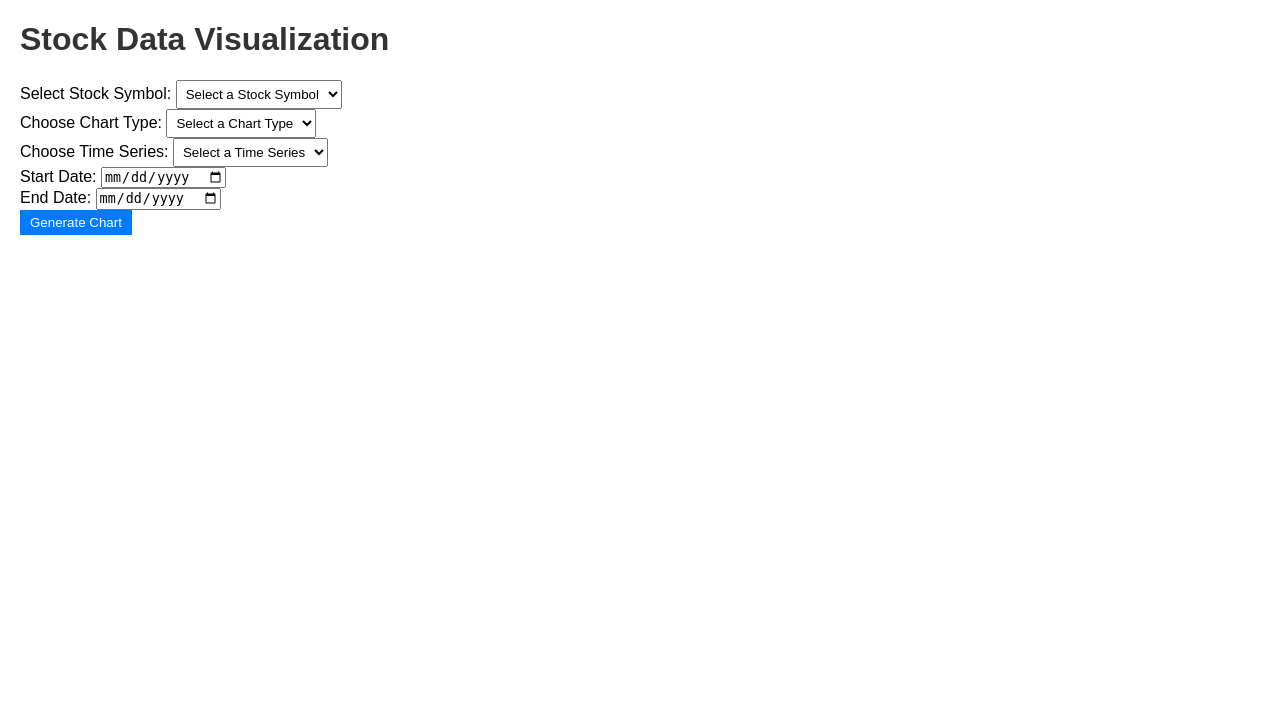
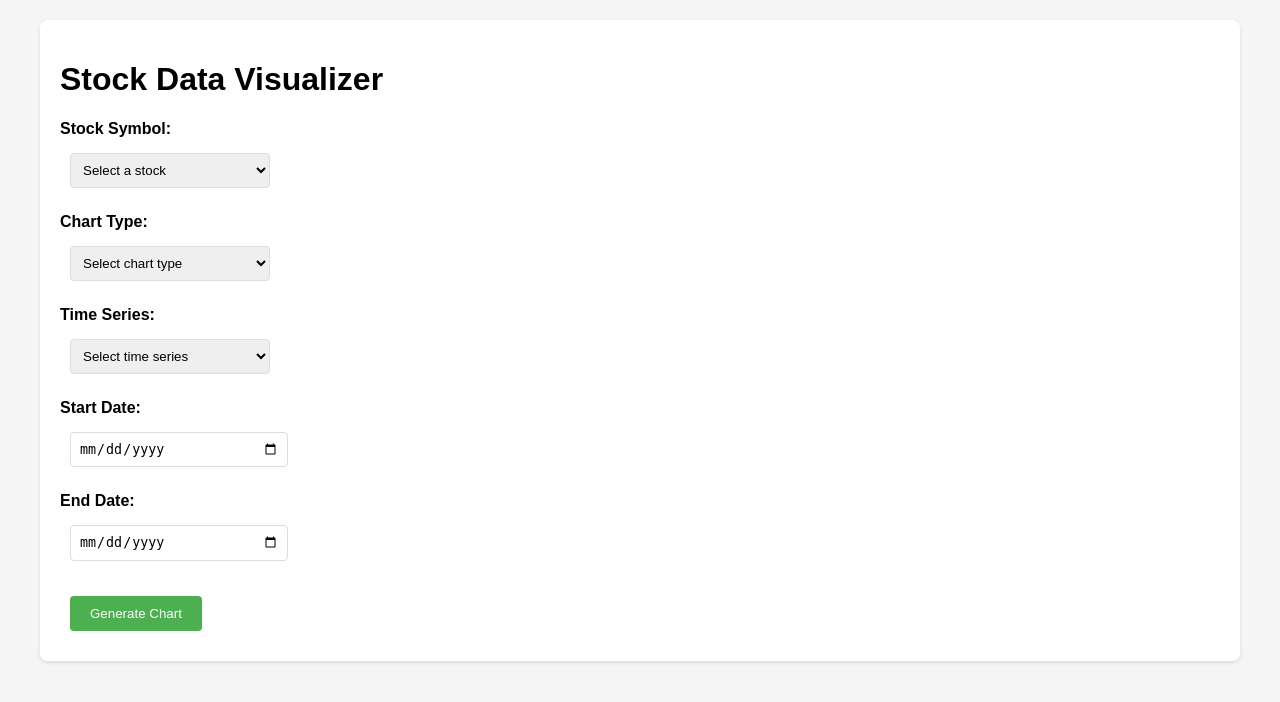
Before and after one commit to kyleniedergerke/project-3a, a Flask app: page / in a window 1280 px wide. Shown: the top 702 px of the page. Run offline with Flask 2, Linux system fonts and the light colour scheme.

Commit message:
project 3a

```diff
--- a/app.py
+++ b/app.py
@@ -2,126 +2,120 @@ from flask import Flask, render_template, request
 import requests
 import pygal
 import csv
-from lxml import etree
 from datetime import datetime
+import os
 
 app = Flask(__name__)
 app.config["DEBUG"] = True
 
-# Function to get stock data from Alpha Vantage
+
+# Function checks date inputs
+def validate_dates(start_date, end_date):
+    try:
+        start = datetime.strptime(start_date, '%Y-%m-%d')
+        end = datetime.strptime(end_date, '%Y-%m-%d')
+        if end < start:
+            return False, "End date must be after start date"
+        if end > datetime.now():
+            return False, "End date cannot be in the future"
+        return True, ""
+    except ValueError:
+        return False, "Invalid date format. Use YYYY-MM-DD"
+
+
+# Function gets data from Slpha Vantage
 def get_stock_data(symbol, function):
     api_key = "3B5JUABSNGNCK67I"
     url = f'https://www.alphavantage.co/query?function={function}&symbol={symbol}&apikey={api_key}'
+    if function == "TIME_SERIES_INTRADAY":
+        url += "&interval=5min"
     response = requests.get(url)
-    data = response.json()
-    return data
+    return response.json()
 
-# Load stock symbols from a CSV file using the csv module
+# Load ticker symbols from CSV
 def load_stock_symbols():
     stock_symbols = []
-    with open('stocks.csv', newline='') as csvfile:
-        reader = csv.DictReader(csvfile)
-        for row in reader:
-            stock_symbols.append(row['Symbol'])  # Assuming the header is 'Symbol'
-    return stock_symbols
+    try:
+        with open('stocks.csv', newline='') as csvfile:
+            reader = csv.DictReader(csvfile)
+            return [row['Symbol'] for row in reader]
+    except FileNotFoundError:
+        return []
 
-# Route for the main page
+# Main route
 @app.route('/', methods=['GET', 'POST'])
 def index():
-    stock_data = None
-    chart_file = None
-    stock_symbols = load_stock_symbols()  # Load stock symbols
+    stock_data, chart_file, error_message = None, None, None
+    stock_symbols = load_stock_symbols()
 
-    if request.method == 'POST':  # Only process form data if it's a POST request
-        print("Form data:", request.form)
+    if request.method == 'POST':
         try:
-            symbol = request.form.get('stock_symbols')
-            chart_type = request.form.get('chartType')
-            function = request.form.get('timeSeries')
-            start_date = request.form.get('startDate')
-            end_date = request.form.get('endDate')
+            symbol, chart_type, function, start_date, end_date = (
+                request.form.get('stock_symbols'),
+                request.form.get('chartType'),
+                request.form.get('timeSeries'),
+                request.form.get('startDate'),
+                request.form.get('endDate')
+            )
 
-            # Validate input
             if not all([symbol, function, start_date, end_date, chart_type]):
-                raise ValueError("All fields are required.")
-
+                raise ValueError("All fields are required")
+            is_valid, date_error = validate_dates(start_date, end_date)
+            if not is_valid:
+                raise ValueError(date_error)
             stock_data = get_stock_data(symbol, function)
 
-            #print("Function:", function)  # Log function type
-            #print(f"Symbol: {symbol}, Chart type: {chart_type}")  # Log stock symbol and chart type
-            #print("Stock data received:", stock_data)
-
-            # Check for errors in the stock data
             if 'Error Message' in stock_data:
-                raise ValueError("Invalid stock symbol or function.")
-
-            #print(f"Start date: {start_date}, End date: {end_date}")  # Log date range
-
-            # Process and plot data
-            dates, open_prices, high_prices, low_prices, closing_prices = process_data(stock_data, start_date, end_date)
-            #print("Processed data:", dates, open_prices, high_prices, low_prices, closing_prices)
-
-            # Check if any data was returned
-            if not dates:
-                # Adjust the end date to the last available date in the API response
-                last_available_date = max(stock_data["Time Series (Daily)"].keys())
-                print(f"No data for the given range. Adjusting end date to: {last_available_date}")
-                dates, open_prices, high_prices, low_prices, closing_prices = process_data(stock_data, start_date, last_available_date)
-
-            if not dates:
-                raise ValueError("No data available for the adjusted date range.")  # Log processed data
-
-            if dates and open_prices and high_prices and low_prices and closing_prices:
+                raise ValueError("API Error: Invalid symbol or function.")
+            dates, open_prices, high_prices, low_prices, closing_prices = process_data(stock_data, start_date, end_date, function)
+            if dates:
                 chart_file = plot_data(dates, open_prices, high_prices, low_prices, closing_prices, chart_type, symbol)
             else:
-                raise ValueError("No data available for the given date range.")
+                raise ValueError("No data available for the selected date range")
 
-        except Exception as e:
-            print(f"Error processing request: {str(e)}")
-            stock_data = {"error": str(e)}
+        except ValueError as e:
+            error_message = str(e)
 
-    return render_template('index.html', stock_symbols=stock_symbols, stock_data=stock_data, chart_file=chart_file)
+    return render_template('index.html',
+                           stock_symbols=stock_symbols,
+                           stock_data=stock_data,
+                           chart_file=chart_file,
+                           error_message=error_message)
 
-# Keep the rest of your functions unchanged
-def process_data(data, start_date, end_date):
-    time_series = data.get("Time Series (Daily)", {})
-    print("Available dates in API response:", time_series.keys())  # Log available dates
-    dates = []
-    open_prices = []
-    high_prices = []
-    low_prices = []
-    closing_prices = []
+# Process data
+def process_data(data, start_date, end_date, function):
+    time_series_key = {
+        "TIME_SERIES_DAILY": "Time Series (Daily)",
+        "TIME_SERIES_WEEKLY": "Weekly Time Series",
+        "TIME_SERIES_MONTHLY": "Monthly Time Series",
+        "TIME_SERIES_INTRADAY": "Time Series (5min)"
+    }.get(function, None)
+
+    time_series = data.get(time_series_key, {})
+    dates, open_prices, high_prices, low_prices, closing_prices = [], [], [], [], []
 
     for date, values in time_series.items():
-        if start_date <= date <= end_date:
+        compare_date = date.split()[0] if function == "TIME_SERIES_INTRADAY" else date
+        if start_date <= compare_date <= end_date:
             dates.append(date)
-            open_prices.append(float(values['1. open']))  # Use '1. open' for open price
-            high_prices.append(float(values['2. high']))   # Use '2. high' for high price
-            low_prices.append(float(values['3. low']))     # Use '3. low' for low price
-            closing_prices.append(float(values['4. close']))  # Use '4. close' for closing price
+            open_prices.append(float(values.get('1. open', 0)))
+            high_prices.append(float(values.get('2. high', 0)))
+            low_prices.append(float(values.get('3. low', 0)))
+            closing_prices.append(float(values.get('4. close', 0)))
 
     return dates, open_prices, high_prices, low_prices, closing_prices
 
+# Plot stock data
 def plot_data(dates, open_prices, high_prices, low_prices, closing_prices, chart_type, symbol):
-    if chart_type.lower() == 'line':
-        chart = pygal.Line(title=f'Stock Price for {symbol}', x_title='Date', y_title='Price')
-
-    elif chart_type.lower() == 'bar':
-        chart = pygal.Bar(title=f'Stock Price for {symbol}', x_title='Date', y_title='Price')
-    else:
-        print("Unsupported chart type.")
-        return None
-
-    chart.x_labels = dates
+    chart = pygal.Line(title=f'Stock Price for {symbol}', x_title='Date', y_title='Price', x_label_rotation=45) if chart_type.lower() == 'line' else pygal.Bar(title=f'Stock Price for {symbol}', x_title='Date', y_title='Price', x_label_rotation=45)
+    chart.x_labels = [datetime.strptime(date, '%Y-%m-%d %H:%M:%S').strftime('%Y-%m-%d %H:%M') if ' ' in date else date for date in dates]
     chart.add('Open', open_prices)
     chart.add('High', high_prices)
     chart.add('Low', low_prices)
     chart.add('Close', closing_prices)
-
-    # Save to static folder
     chart_file = 'static/stock_price_chart.svg'
     chart.render_to_file(chart_file)
     return chart_file
 
-# Main program section
-app.run(host='0.0.0.0', port=8080)
+if __name__ == '__main__':
+    app.run(host='0.0.0.0', port=8080)
--- a/templates/index.html
+++ b/templates/index.html
@@ -1,91 +1,167 @@
 <!DOCTYPE html>
 <html lang="en">
 <head>
-    <meta charset="UTF-8" />
-    <meta name="viewport" content="width=device-width, initial-scale=1.0" />
-    <title>Stock Data Visualization</title>
+    <meta charset="UTF-8">
+    <meta name="viewport" content="width=device-width, initial-scale=1.0">
+    <title>Stock Data Visualizer</title>
     <style>
         body {
             font-family: Arial, sans-serif;
-            margin: 20px;
+            max-width: 1200px;
+            margin: 0 auto;
+            padding: 20px;
+            background-color: #f5f5f5;
         }
-
-        h1 {
-            color: #333;
+        .container {
+            background-color: white;
+            padding: 20px;
+            border-radius: 8px;
+            box-shadow: 0 2px 4px rgba(0,0,0,0.1);
         }
-
-        form {
-            margin: 20px 0;
+        select, input, button {
+            padding: 8px;
+            margin: 10px;
+            border: 1px solid #ddd;
+            border-radius: 4px;
+            width: 200px;
         }
-
-        select {
-            padding: 5px;
-            margin-right: 10px;
-        }
-
         button {
-            padding: 5px 10px;
-            background-color: #007bff;
+            background-color: #4CAF50;
             color: white;
             border: none;
             cursor: pointer;
+            padding: 10px 20px;
+            width: auto;
         }
-
         button:hover {
-            background-color: #0056b3;
+            background-color: #45a049;
+        }
+        .error {
+            color: red;
+            padding: 10px;
+            margin: 10px 0;
+            border: 1px solid red;
+            border-radius: 4px;
+            display: none;
+        }
+        .loader {
+            border: 4px solid #f3f3f3;
+            border-radius: 50%;
+            border-top: 4px solid #3498db;
+            width: 40px;
+            height: 40px;
+            animation: spin 1s linear infinite;
+            display: none;
+            margin: 20px auto;
+        }
+        @keyframes spin {
+            0% { transform: rotate(0deg); }
+            100% { transform: rotate(360deg); }
+        }
+        .chart-container {
+            margin-top: 20px;
+            overflow: auto;
+        }
+        .form-group {
+            margin-bottom: 15px;
+        }
+        label {
+            display: block;
+            margin-bottom: 5px;
+            font-weight: bold;
         }
     </style>
 </head>
+<body>
+    <div class="container">
+        <h1>Stock Data Visualizer</h1>
 
-<body>
-    <h1>Stock Data Visualization</h1>
         <form method="POST">
-        <label for="symbols">Select Stock Symbol:</label>
+            <div class="form-group">
+                <label for="stock_symbols">Stock Symbol:</label>
                 <select name="stock_symbols" id="stock_symbols" required>
-            <option value="">Select a Stock Symbol</option>
-            {% for symbols in stock_symbols %}
-            <option value="{{ symbols }}">{{ symbols }}</option>
+                    <option value="" disabled selected>Select a stock</option>
+                    {% for symbol in stock_symbols %}
+                    <option value="{{ symbol }}">{{ symbol }}</option>
                     {% endfor %}
                 </select>
+            </div>
 
-        <br />
-        <label for="chartType">Choose Chart Type:</label>
-        <select id="chartType" name="chartType" required>
-            <option value="">Select a Chart Type</option>
-            <option value="line">1. Line</option>
-            <option value="bar">2. Bar</option>
-            <!-- Add chart types here -->
+            <div class="form-group">
+                <label for="chartType">Chart Type:</label>
+                <select name="chartType" id="chartType" required>
+                    <option value="" disabled selected>Select chart type</option>
+                    <option value="line">Line</option>
+                    <option value="bar">Bar</option>
                 </select>
-        <br />
+            </div>
 
-        <label for="timeSeries">Choose Time Series:</label>
-        <select id="timeSeries" name="timeSeries" required>
-            <option value="">Select a Time Series</option>
-            <option value="TIME_SERIES_INTRADAY">1. Intraday</option>
-            <option value="TIME_SERIES_DAILY">2. Daily</option>
-            <option value="TIME_SERIES_WEEKLY">3. Weekly</option>
-            <option value="TIME_SERIES_MONTHLY">4. Monthly</option>
+            <div class="form-group">
+                <label for="timeSeries">Time Series:</label>
+                <select name="timeSeries" id="timeSeries" required>
+                    <option value="" disabled selected>Select time series</option>
+                    <option value="TIME_SERIES_INTRADAY">Intraday</option>
+                    <option value="TIME_SERIES_DAILY">Daily</option>
+                    <option value="TIME_SERIES_WEEKLY">Weekly</option>
+                    <option value="TIME_SERIES_MONTHLY">Monthly</option>
                 </select>
-        <br />
+            </div>
 
+            <div class="form-group">
                 <label for="startDate">Start Date:</label>
-        <input type="date" id="startDate" name="startDate" required/>
-        <br />
+                <input type="date" id="startDate" name="startDate" required>
+            </div>
 
+            <div class="form-group">
                 <label for="endDate">End Date:</label>
-        <input type="date" id="endDate" name="endDate" required/>
-        <br />
+                <input type="date" id="endDate" name="endDate" required>
+            </div>
 
-        <button type="submit">Generate Chart</button>
+            <button type="submit" onclick="showLoader()">Generate Chart</button>
+        </form>
+        <div id="loader" class="loader"></div>
+        {% if error_message %}
+        <div id="error-message" class="error" style="display: block;">{{ error_message }}</div>
+        {% endif %}
 
-
-    </form>
-
-    <div id="chart-container">
         {% if chart_file %}
-            <embed type="image/svg+xml" src="{{ chart_file }}" width="100%" height="600">
+        <div class="chart-container">
+            <embed type="image/svg+xml" src="{{ chart_file }}" style="width: 100%;">
+        </div>
         {% endif %}
     </div>
+
+    <script>
+        function showLoader() {
+            document.getElementById('loader').style.display = 'block';
+            document.getElementById('error-message').style.display = 'none';
+        }
+
+        // Show error message if it exists
+        window.onload = function() {
+            const errorMessage = document.getElementById('error-message');
+            if (errorMessage.textContent.trim() !== '') {
+                errorMessage.style.display = 'block';
+            }
+        }
+
+        // Set min/max dates for date inputs
+        const startDate = document.getElementById('startDate');
+        const endDate = document.getElementById('endDate');
+        const today = new Date().toISOString().split('T')[0];
+
+        // Set max date to today
+        startDate.max = today;
+        endDate.max = today;
+
+        // Update min/max dates when either input changes
+        startDate.addEventListener('change', function() {
+            endDate.min = this.value;
+        });
+
+        endDate.addEventListener('change', function() {
+            startDate.max = this.value;
+        });
+    </script>
 </body>
-
 </html>
```
Also changed, not shown: static/stock_price_chart.svg. Lines whose indentation alone changed are shown as unchanged.
